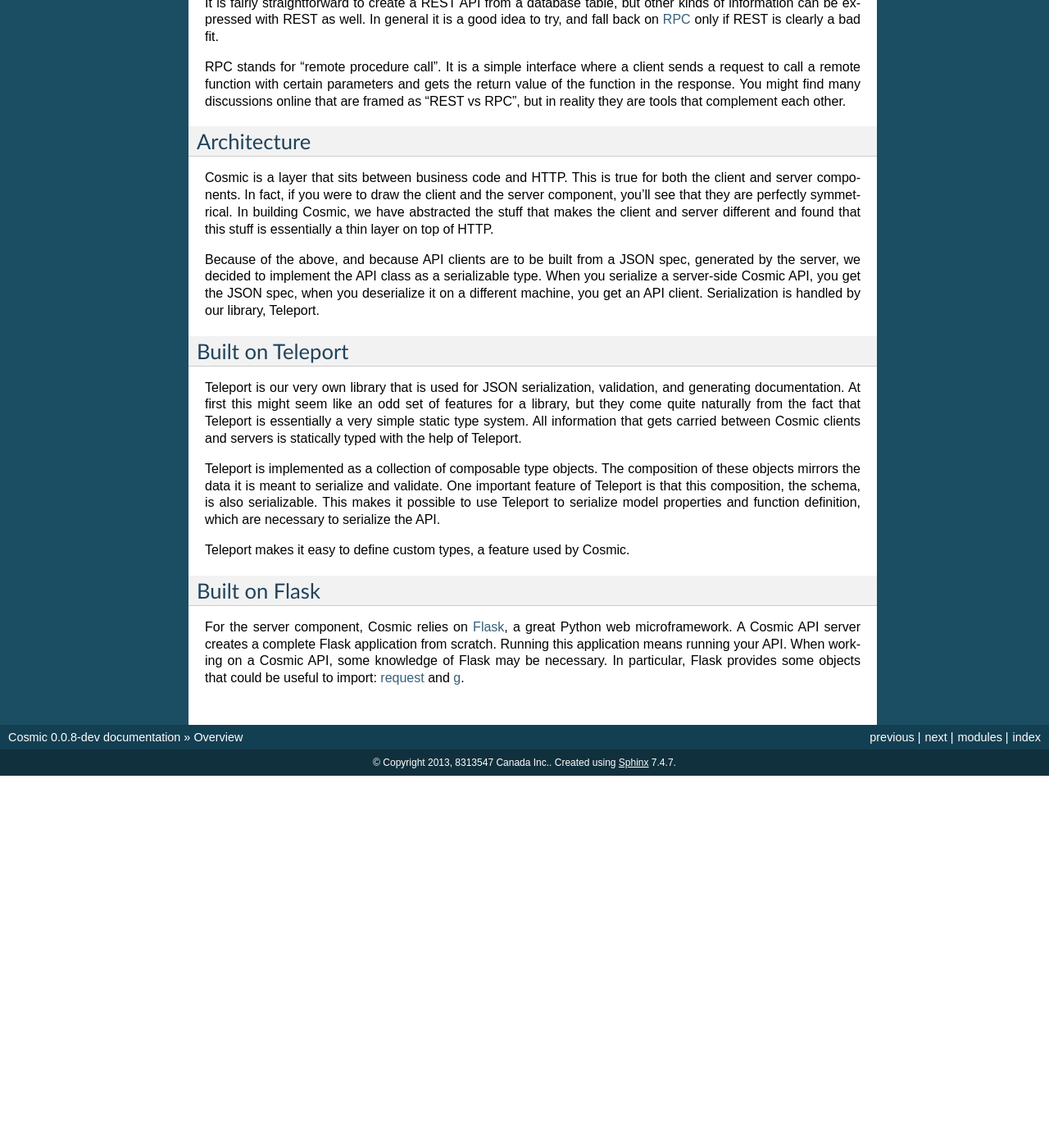
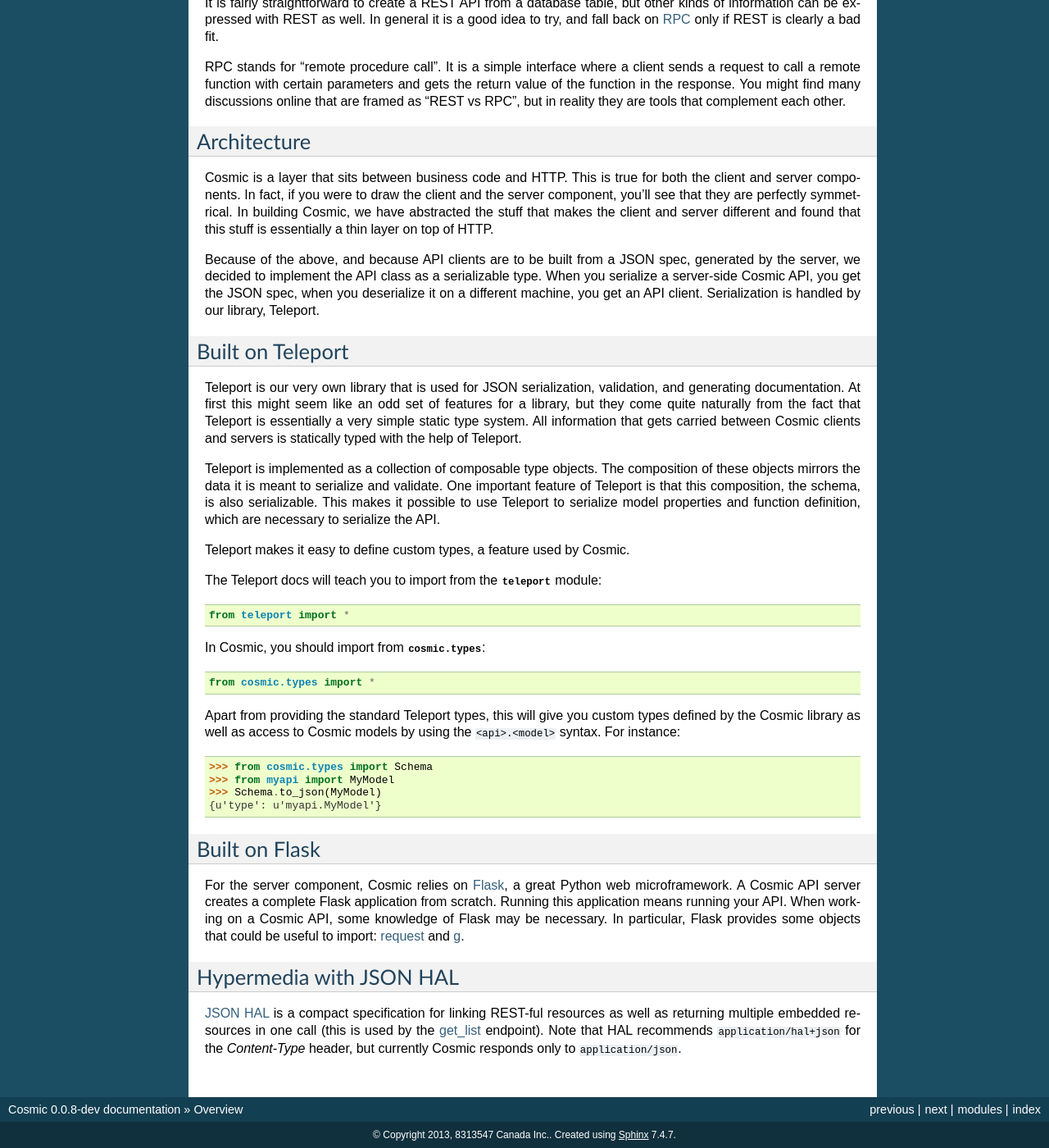
Before and after one commit to cosmic-api/cosmic.py, a Sphinx documentation site: the page built from docs/source/overview.rst, in a window 1280 px wide and 1400 px high, scrolled down 802 px. Shown: the whole window at 82% size. Built offline with Sphinx 7.4.7, drawn with Linux system fonts in a browser that asks for light colours; before the commit the page ends 1748 px from its top, so only the background shows below that; some of the changed text lies outside the part shown.

Commit message:
More on Teleport

```diff
--- a/docs/source/guide.rst
+++ b/docs/source/guide.rst
@@ -117,7 +117,7 @@
 
 .. code:: python
 
-    >>> from teleport import Integer
+    >>> from cosmic.types import Integer
     >>> @mathy.action(accepts=Integer, returns=Integer)
     ... def square(n):
     ...     return n ** 2
--- a/docs/source/overview.rst
+++ b/docs/source/overview.rst
@@ -101,6 +101,23 @@
 
 Teleport makes it easy to define custom types, a feature used by Cosmic.
 
+The Teleport docs will teach you to import from the :mod:`teleport` module::
+
+    from teleport import *
+
+In Cosmic, you should import from :mod:`cosmic.types`::
+
+    from cosmic.types import *
+
+Apart from providing the standard Teleport types, this will give you custom
+types defined by the Cosmic library as well as access to Cosmic models by
+using the ``<api>.<model>`` syntax. For instance::
+
+    >>> from cosmic.types import Schema
+    >>> from myapi import MyModel
+    >>> Schema.to_json(MyModel)
+    {u'type': u'myapi.MyModel'}
+
 Built on Flask
 --------------
 
@@ -111,3 +128,14 @@
 In particular, Flask provides some objects that could be useful to import:
 `request <http://flask.pocoo.org/docs/api/#flask.request>`_ and `g
 <http://flask.pocoo.org/docs/api/#flask.g>`_.
+
+.. _hal:
+
+Hypermedia with JSON HAL
+------------------------
+
+`JSON HAL <http://stateless.co/hal_specification.html>`_ is a compact
+specification for linking REST-ful resources as well as returning multiple
+embedded resources in one call (this is used by the :ref:`get_list` endpoint).
+Note that HAL recommends ``application/hal+json`` for the *Content-Type*
+header, but currently Cosmic responds only to ``application/json``.
```
Also changed, not shown: 1 other file.
